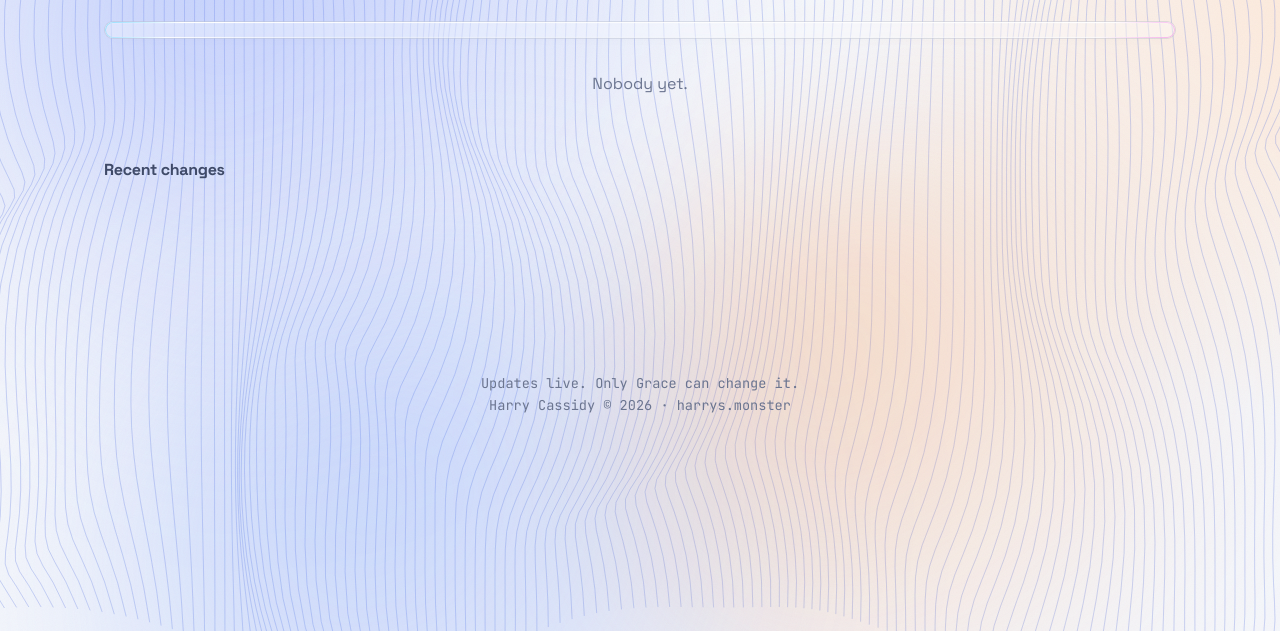
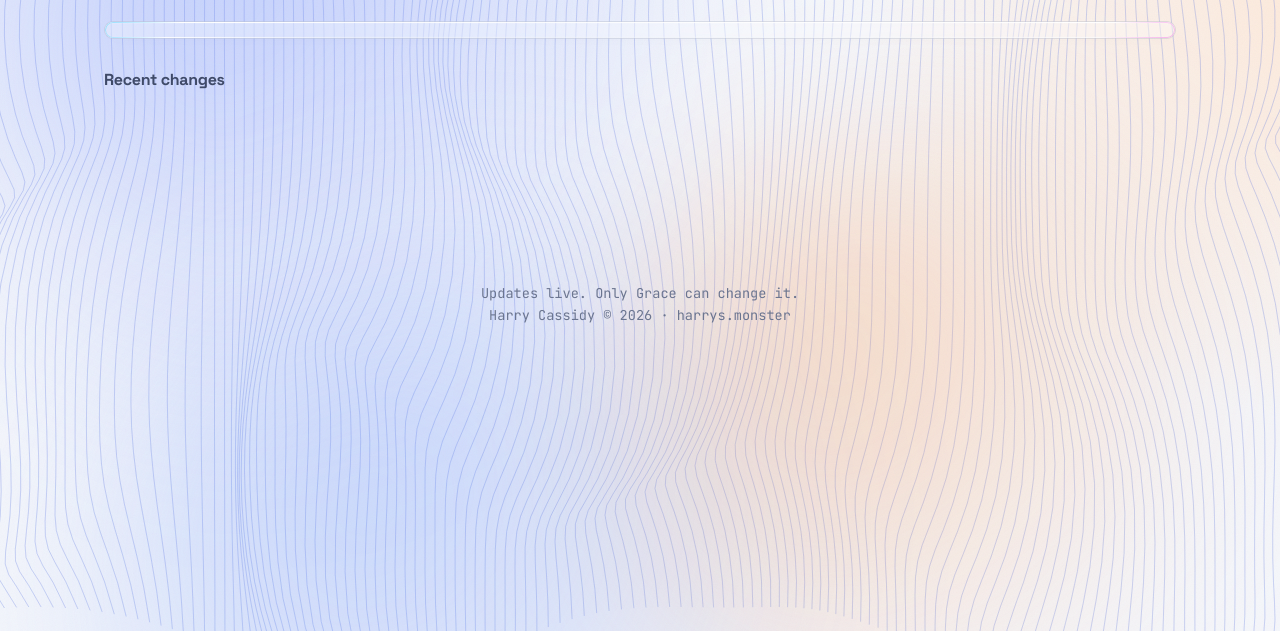
Before and after one commit to Hazzer890/grace.harrys.monster, a website: page public/index.html in a window 1280 px wide. Shown: the part 169-800 px from the top of the page. Drawn offline with Linux system fonts and the light colour scheme.

Commit message:
Capture the key on hashchange too; hide the empty state until the first frame; doc fixes

```diff
--- a/public/index.html
+++ b/public/index.html
@@ -119,7 +119,7 @@ window.track=function(n,p){send({t:'custom',name:n,props:p})};
     </form>
 
     <ol class="board glass" id="board"></ol>
-    <p class="empty" id="empty">Nobody yet.</p>
+    <p class="empty" id="empty" hidden>Nobody yet.</p>
 
     <section class="changes">
       <h2>Recent changes</h2>
--- a/public/js/key.js
+++ b/public/js/key.js
@@ -1,7 +1,12 @@
-// Runs before the analytics snippet so Grace's key never leaves the page.
+// Runs before the analytics snippet so Grace's key never leaves the page,
+// on first load and on a same-document #key navigation.
+function takeKey() {
   try {
     if (location.hash.length > 1) {
       localStorage.setItem("key", location.hash.slice(1));
       history.replaceState(null, "", location.pathname);
     }
   } catch {}
+}
+takeKey();
+addEventListener("hashchange", takeKey);
--- a/worker/index.js
+++ b/worker/index.js
@@ -4,8 +4,7 @@ import { apply, empty } from "./board.js";
 // One Board for the whole site (getByName("main")). The entire state is a
 // single JSON value in storage; every change is written whole and pushed to
 // every connected socket. Sockets use hibernation so idle tabs cost nothing.
-// ponytail: single value, 128 KB storage cap — at LIMITS that is ~70 KB. Split
-// people/log into two keys if the limits ever grow.
+// ponytail: whole board is one storage value (~70 KB at LIMITS). Split people/log into two keys if the limits ever grow.
 export class Board extends DurableObject {
   async fetch(request) {
     const url = new URL(request.url);
```
Also changed, not shown: docs/DEPLOY.md (+9 -1 lines). Lines whose indentation alone changed are shown as unchanged.
